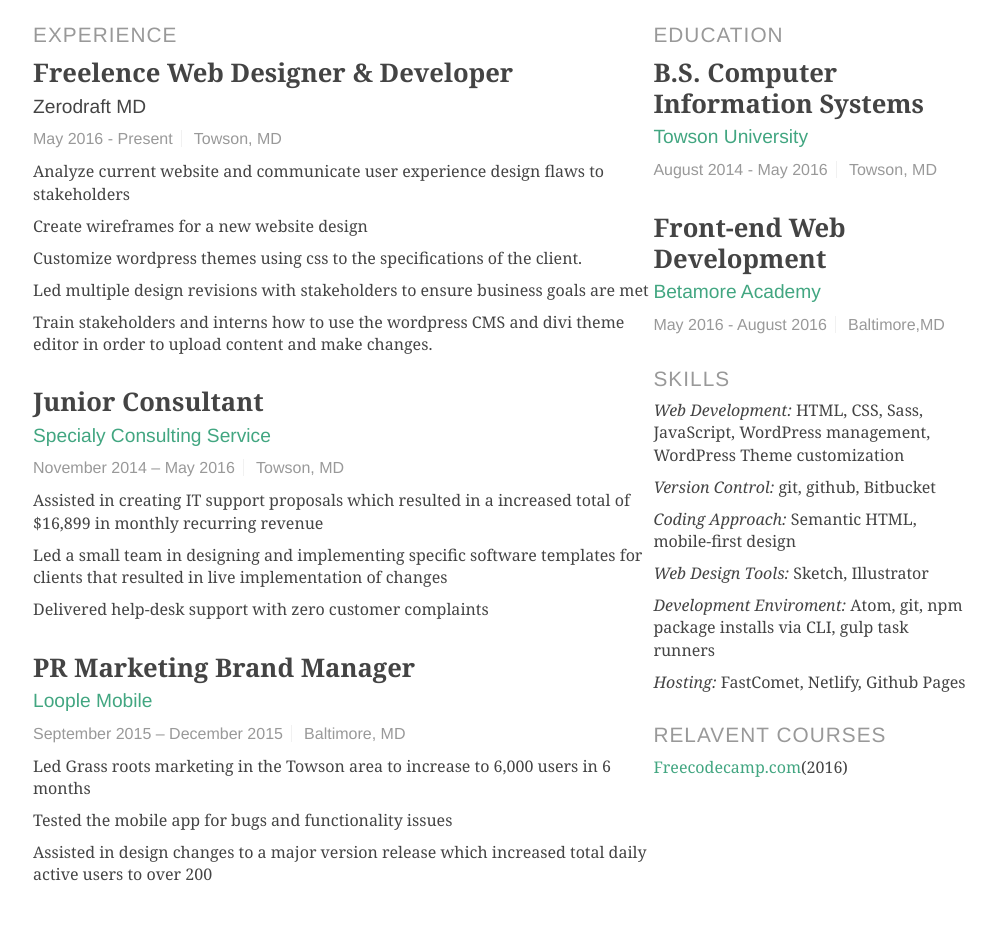
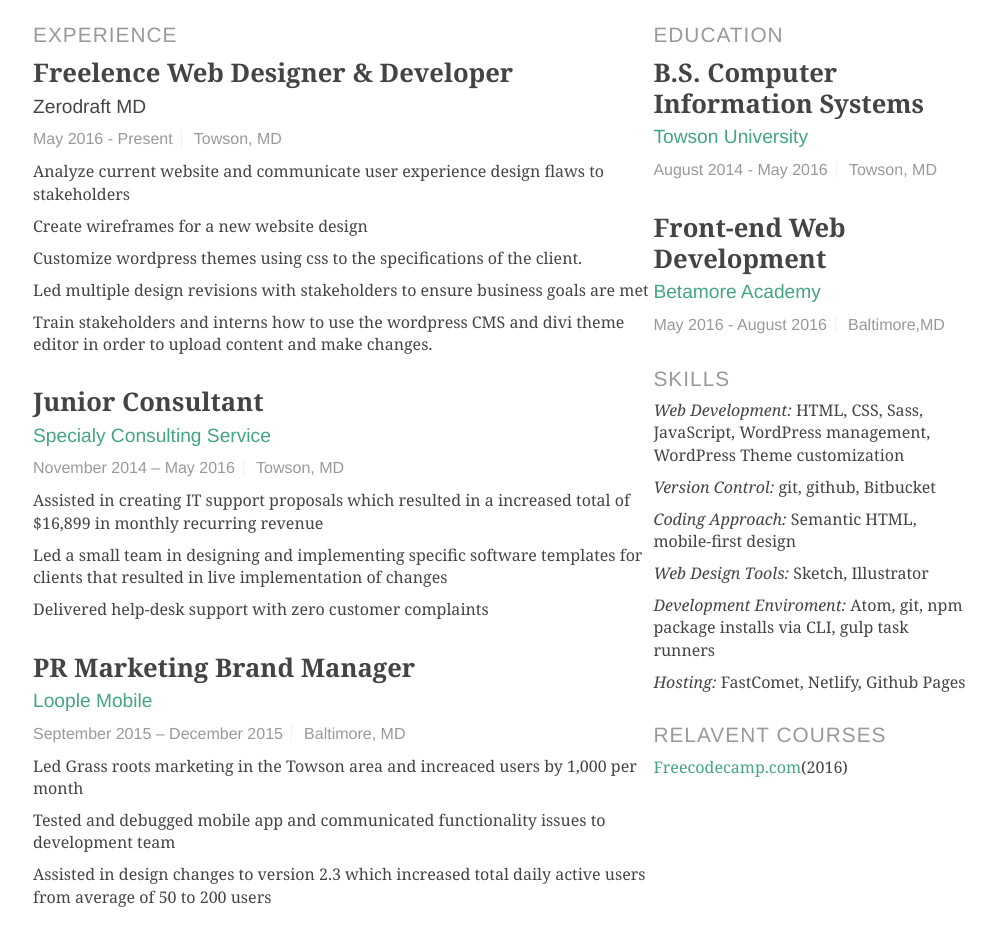
Before and after one commit to rhyanvargas/personal-site, a plain HTML site: page resume.html in a window 1280 px wide. Shown: the part 161-1101 px from the top of the page, without its empty margins (137-1133 px from the left). Before the commit the page ends 1079 px from the top, so only its background shows below. Drawn offline with Linux system fonts and the light colour scheme.

Commit message:
update loople job description

```diff
--- a/resume.html
+++ b/resume.html
@@ -67,9 +67,9 @@
   				<time>September 2015 – December 2015</time>
   				<div class="location">Baltimore, MD</div>
   				<ul>
-  					<li>Led Grass roots marketing in the Towson area to increase to 6,000 users in 6 months</li>
-  					<li>Tested the mobile app for bugs and functionality issues</li>
-  					<li>Assisted in design changes to a major version release which increased total daily active users to over 200</li>
+  					<li>Led Grass roots marketing in the Towson area and increaced users by 1,000 per month</li>
+  					<li>Tested and debugged mobile app and communicated functionality issues to development team</li>
+  					<li>Assisted in design changes to version 2.3 which increased total daily active users from average of 50 to 200 users</li>
   				</ul>
   			</section>
 
```
